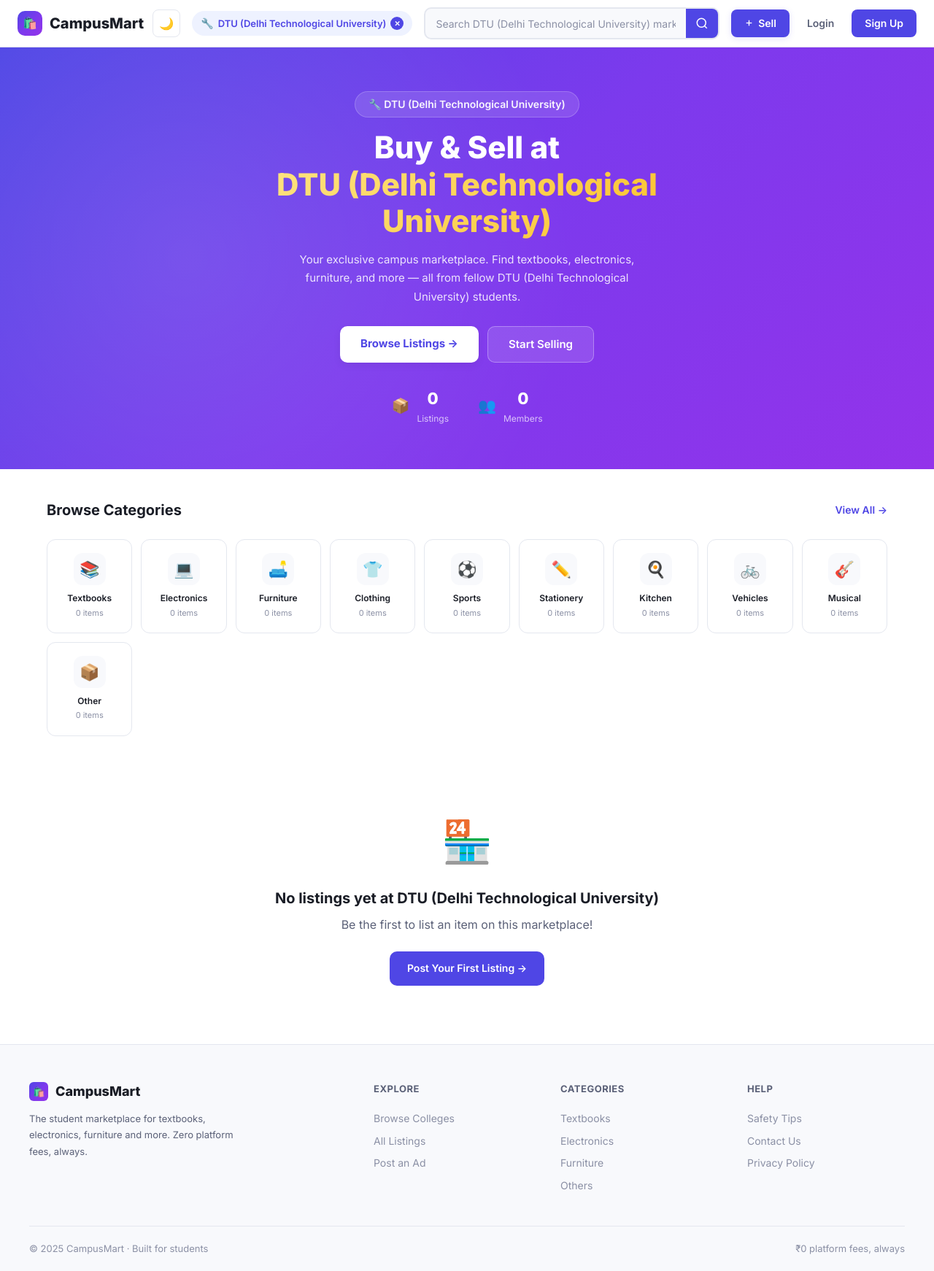
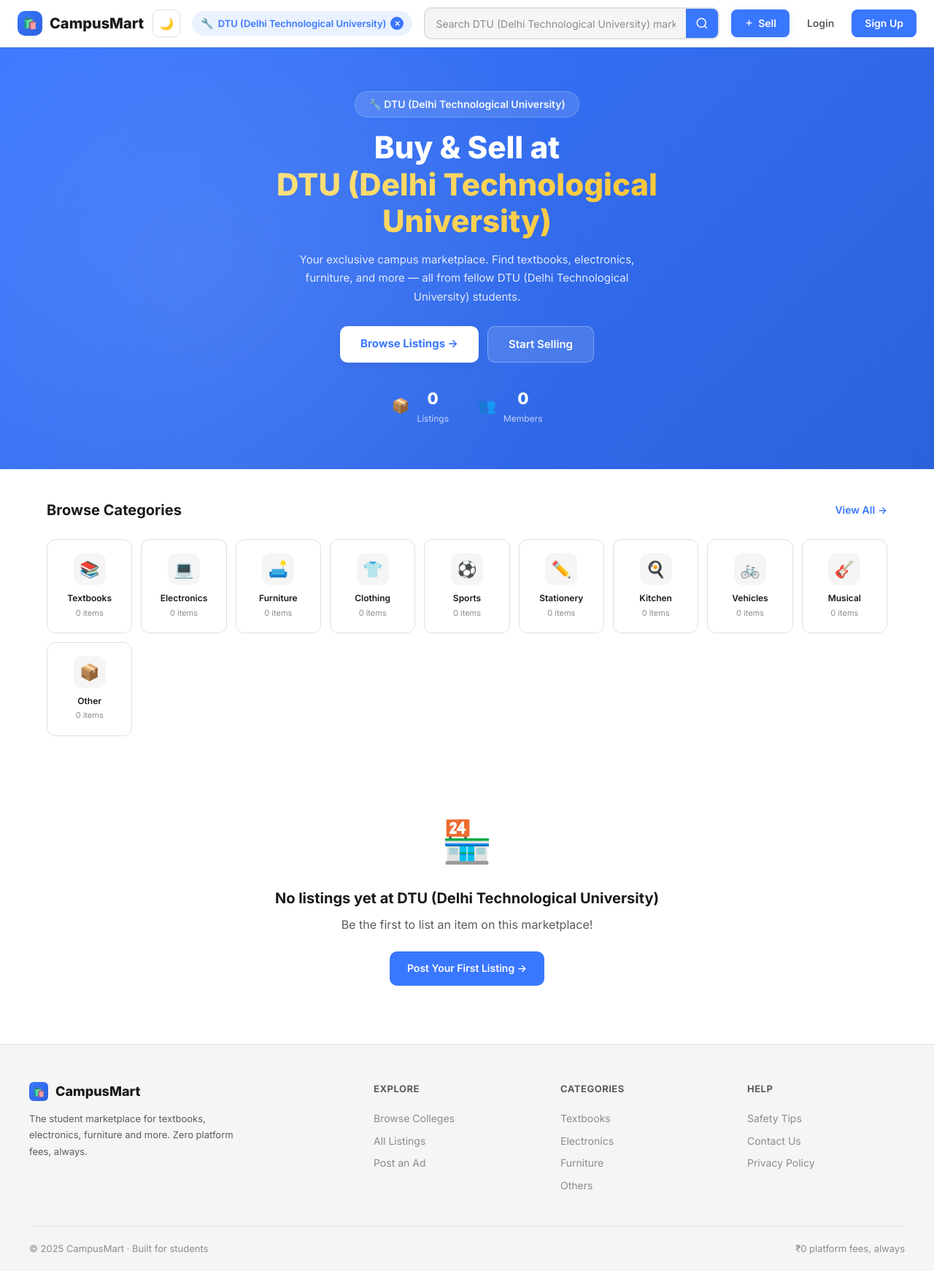
Before and after one commit to Ritesh133/campusmart, a Django app: page /c/dtu/ in a window 1280 px wide. Shown: the whole page at 73% size. Run offline with Django 5.2, Linux system fonts and the light colour scheme; data comes from the database, SQL or seed files in the repository; data that the repository does not hold is empty.

Commit message:
style: change primary to blue, secondary to grey, remove homepage CTA and marketplace badge

```diff
--- a/static/css/styles.css
+++ b/static/css/styles.css
@@ -6,19 +6,19 @@
 :root,
 [data-theme="light"] {
   --bg: #ffffff;
-  --bg2: #f8f9fc;
-  --bg3: #f0f2f7;
+  --bg2: #f5f5f5;
+  --bg3: #eeeeee;
   --surface: #ffffff;
-  --surface-hover: #f8f9fc;
-  --text: #1a1d26;
-  --text2: #5b6178;
-  --text3: #8b90a5;
-  --border: #e4e7ef;
-  --border-light: #eef0f6;
-  --primary: #4F46E5;
-  --primary-hover: #4338CA;
-  --primary-light: #EEF2FF;
-  --primary-glow: rgba(79, 70, 229, 0.15);
+  --surface-hover: #f9f9f9;
+  --text: #1a1a1a;
+  --text2: #5c5c5c;
+  --text3: #8c8c8c;
+  --border: #e0e0e0;
+  --border-light: #eeeeee;
+  --primary: #3A77FF;
+  --primary-hover: #2B61DC;
+  --primary-light: #ebf2ff;
+  --primary-glow: rgba(58, 119, 255, 0.15);
   --green: #059669;
   --green-light: #ECFDF5;
   --red: #DC2626;
@@ -34,26 +34,26 @@
   --radius-md: 12px;
   --radius-lg: 16px;
   --radius-xl: 20px;
-  --hero-gradient: linear-gradient(135deg, #4F46E5 0%, #7C3AED 50%, #9333EA 100%);
+  --hero-gradient: linear-gradient(135deg, #3A77FF 0%, #2B61DC 100%);
   --card-hover-y: -4px;
 }
 
 /* ──────── Dark Theme ──────── */
 [data-theme="dark"] {
-  --bg: #0f1117;
-  --bg2: #171923;
-  --bg3: #1e2030;
-  --surface: #1a1d2e;
-  --surface-hover: #22253a;
-  --text: #e8eaf0;
-  --text2: #a0a4b8;
-  --text3: #6b7089;
-  --border: #2a2d40;
-  --border-light: #232638;
-  --primary: #6366F1;
-  --primary-hover: #818CF8;
-  --primary-light: rgba(99, 102, 241, 0.12);
-  --primary-glow: rgba(99, 102, 241, 0.2);
+  --bg: #121212;
+  --bg2: #1e1e1e;
+  --bg3: #2a2a2a;
+  --surface: #1a1a1a;
+  --surface-hover: #222222;
+  --text: #eaeaea;
+  --text2: #a0a0a0;
+  --text3: #707070;
+  --border: #333333;
+  --border-light: #2a2a2a;
+  --primary: #3A77FF;
+  --primary-hover: #5289FF;
+  --primary-light: rgba(58, 119, 255, 0.12);
+  --primary-glow: rgba(58, 119, 255, 0.2);
   --green: #10B981;
   --green-light: rgba(16, 185, 129, 0.1);
   --red: #EF4444;
@@ -62,7 +62,7 @@
   --shadow-md: 0 4px 12px rgba(0,0,0,0.3);
   --shadow-lg: 0 12px 36px rgba(0,0,0,0.4);
   --shadow-xl: 0 20px 50px rgba(0,0,0,0.5);
-  --hero-gradient: linear-gradient(135deg, #312E81 0%, #4C1D95 50%, #581C87 100%);
+  --hero-gradient: linear-gradient(135deg, #2B61DC 0%, #3A77FF 100%);
 }
 
 /* ──────── Reset & Base ──────── */
```
Also changed, not shown: templates/marketplace/college_select.html (+0 -9 lines).
